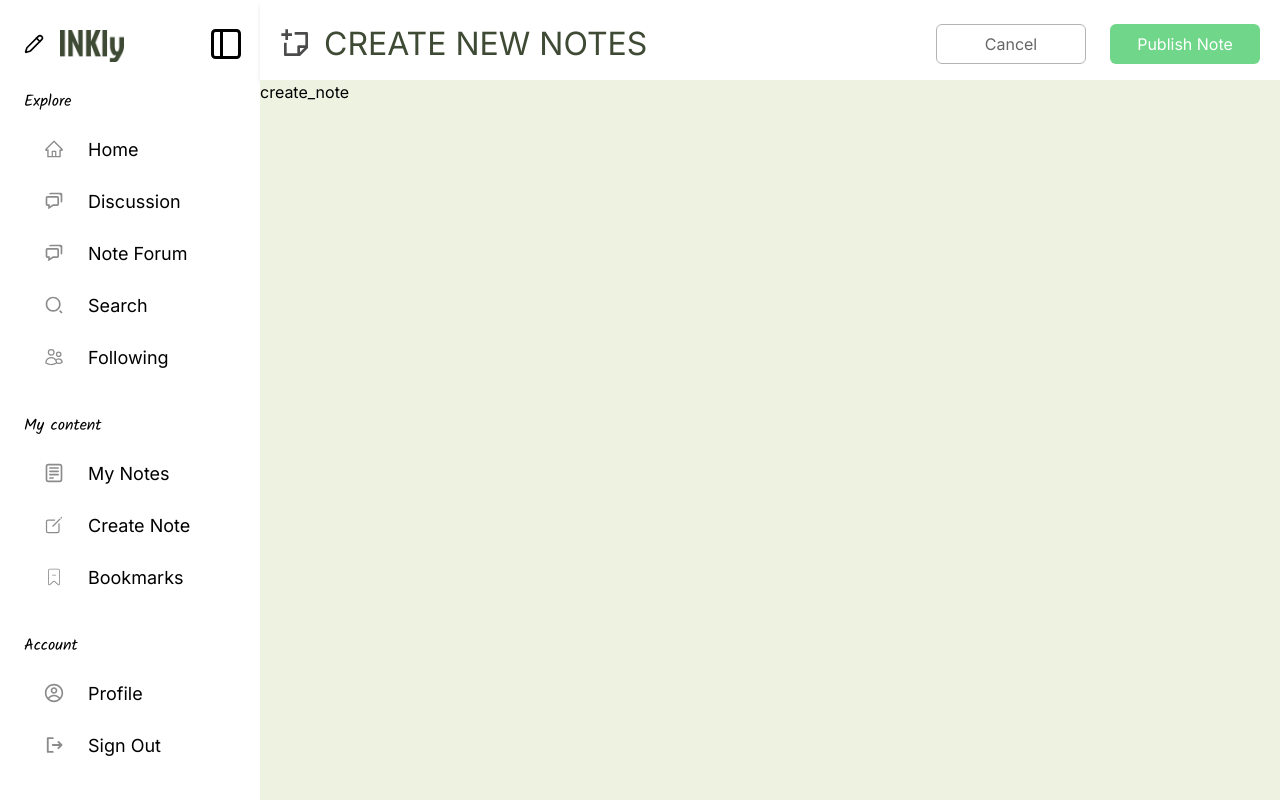
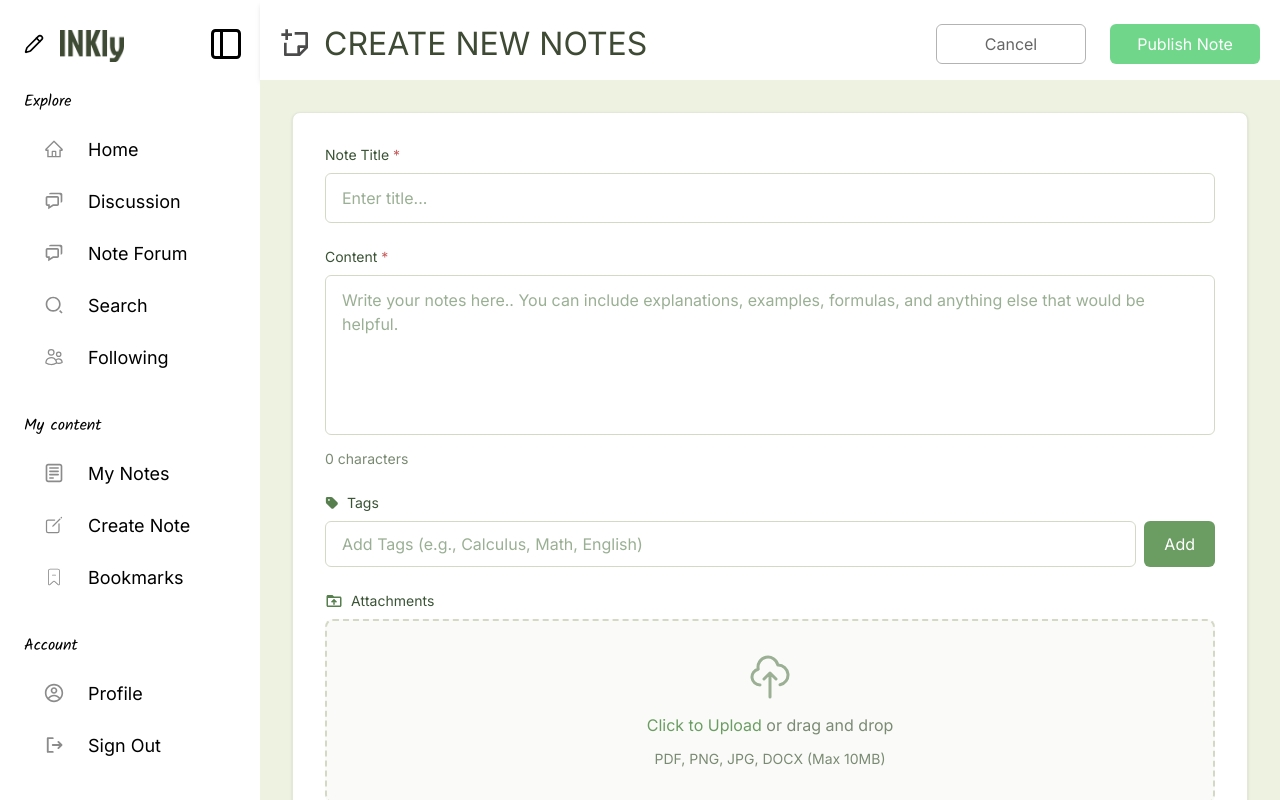
Before and after one commit to hamnuttapat1/Inkly, a React (Vite) app in the folder frontend/: page /create_note in a window 1280 px wide. Built offline with nearby package versions, Linux system fonts and the light colour scheme.

Commit message:
create_note
create note + topbar

```diff
--- a/frontend/src/components/create_note/create_note_page.jsx
+++ b/frontend/src/components/create_note/create_note_page.jsx
@@ -1,13 +1,251 @@
-import React from 'react'
+import React, { useState } from 'react';
+import { FaTag } from "react-icons/fa6";
+import { MdDriveFolderUpload } from "react-icons/md";
 
 const Create_note_page = () => {
+  const [noteTitle, setNoteTitle] = useState('');
+  const [content, setContent] = useState('');
+  const [tagInput, setTagInput] = useState('');
+  const [tags, setTags] = useState([]);
+  const [attachments, setAttachments] = useState([]);
+  const [dragActive, setDragActive] = useState(false);
+
+  const handleAddTag = () => {
+    if (tagInput.trim() && !tags.includes(tagInput.trim())) {
+      setTags([...tags, tagInput.trim()]);
+      setTagInput('');
+    }
+  };
+
+  const handleRemoveTag = (tagToRemove) => {
+    setTags(tags.filter(tag => tag !== tagToRemove));
+  };
+
+  const handleDrag = (e) => {
+    e.preventDefault();
+    e.stopPropagation();
+    if (e.type === "dragenter" || e.type === "dragover") {
+      setDragActive(true);
+    } else if (e.type === "dragleave") {
+      setDragActive(false);
+    }
+  };
+
+  const handleDrop = (e) => {
+    e.preventDefault();
+    e.stopPropagation();
+    setDragActive(false);
+
+    if (e.dataTransfer.files && e.dataTransfer.files[0]) {
+      handleFiles(e.dataTransfer.files);
+    }
+  };
+
+  const handleFileInput = (e) => {
+    if (e.target.files && e.target.files[0]) {
+      handleFiles(e.target.files);
+    }
+  };
+
+  const handleFiles = (files) => {
+    const validTypes = ['application/pdf', 'image/png', 'image/jpeg', 'application/vnd.openxmlformats-officedocument.wordprocessingml.document'];
+    const maxSize = 10 * 1024 * 1024; // 10MB
+
+    Array.from(files).forEach(file => {
+      if (validTypes.includes(file.type) && file.size <= maxSize) {
+        setAttachments(prev => [...prev, file]);
+      } else {
+        alert(`File ${file.name} is not valid. Please upload PDF, PNG, JPG, or DOCX files under 10MB.`);
+      }
+    });
+  };
+
+  const handleRemoveAttachment = (index) => {
+    setAttachments(attachments.filter((_, i) => i !== index));
+  };
+
+  const handlePublish = () => {
+    if (!noteTitle.trim() || !content.trim()) {
+      alert('Please fill in both title and content fields.');
+      return;
+    }
+
+    const noteData = {
+      title: noteTitle,
+      content: content,
+      tags: tags,
+      attachments: attachments.map(f => f.name),
+      createdAt: new Date().toISOString()
+    };
+
+    console.log('Publishing note:', noteData);
+    // Add your publish logic here
+  };
+
+  const handleCancel = () => {
+    if (window.confirm('Are you sure you want to cancel? All unsaved changes will be lost.')) {
+      setNoteTitle('');
+      setContent('');
+      setTags([]);
+      setAttachments([]);
+    }
+  };
+
   return (
-    <div className='w-full h-full bg-[#EEF2E1] overflow-auto'>
-      <div className=''>
-        <p>create_note</p>
+    <div className='w-full min-h-screen bg-[#EEF2E1] overflow-auto font-["Inter"]'>
+      {/* Main Content */}
+      <div className='max-w-5xl mx-auto p-8'>
+        <div className='bg-white rounded-lg shadow-sm border border-[#E3E8D9] p-8'>
+
+          {/* Note Title */}
+          <div className='mb-6'>
+            <label className='block text-sm font-medium text-[#3A5335] mb-2'>
+              Note Title <span className='text-[#C85A5A]'>*</span>
+            </label>
+            <input
+              type='text'
+              value={noteTitle}
+              onChange={(e) => setNoteTitle(e.target.value)}
+              placeholder='Enter title...'
+              className='w-full px-4 py-3 border border-[#D4D9C6] rounded-md focus:outline-none focus:ring-2 focus:ring-[#6B9D63] focus:border-transparent transition-all text-[#2C3E28] placeholder:text-[#9AAF94]'
+            />
+          </div>
+
+          {/* Content */}
+          <div className='mb-6'>
+            <label className='block text-sm font-medium text-[#3A5335] mb-2'>
+              Content <span className='text-[#C85A5A]'>*</span>
+            </label>
+            <textarea
+              value={content}
+              onChange={(e) => setContent(e.target.value)}
+              placeholder='Write your notes here.. You can include explanations, examples, formulas, and anything else that would be helpful.'
+              className='w-full px-4 py-3 border border-[#D4D9C6] rounded-md focus:outline-none focus:ring-2 focus:ring-[#6B9D63] focus:border-transparent transition-all resize-none h-40 text-[#2C3E28] placeholder:text-[#9AAF94]'
+            />
+            <p className='text-sm text-[#7A8A73] mt-2'>
+              {content.length} characters
+            </p>
+          </div>
+
+          {/* Tags */}
+          <div className='mb-6'>
+            <label className='block text-sm font-medium text-[#3A5335] mb-2 flex items-center gap-2'>
+              <FaTag className='text-[#577F4E]' size={14} />
+              Tags
+            </label>
+            <div className='flex gap-2'>
+              <input
+                type='text'
+                value={tagInput}
+                onChange={(e) => setTagInput(e.target.value)}
+                onKeyPress={(e) => e.key === 'Enter' && handleAddTag()}
+                placeholder='Add Tags (e.g., Calculus, Math, English)'
+                className='flex-1 px-4 py-2.5 border border-[#D4D9C6] rounded-md focus:outline-none focus:ring-2 focus:ring-[#6B9D63] focus:border-transparent transition-all text-[#2C3E28] placeholder:text-[#9AAF94]'
+              />
+              <button
+                onClick={handleAddTag}
+                className='px-5 py-2.5 bg-[#6B9D63] text-white rounded-md hover:bg-[#577F4E] transition-all duration-200 font-medium'
+              >
+                Add
+              </button>
+            </div>
+            {tags.length > 0 && (
+              <div className='flex flex-wrap gap-2 mt-3'>
+                {tags.map((tag, index) => (
+                  <span
+                    key={index}
+                    className='inline-flex items-center gap-2 px-3 py-1.5 bg-[#E8F0E5] text-[#577F4E] rounded-full text-sm border border-[#C7D9C1]'
+                  >
+                    {tag}
+                    <button
+                      onClick={() => handleRemoveTag(tag)}
+                      className='hover:text-[#C85A5A] transition-colors'
+                    >
+                      ×
+                    </button>
+                  </span>
+                ))}
+              </div>
+            )}
+          </div>
+
+          {/* Attachments */}
+          <div>
+            <label className='block text-sm font-medium text-[#3A5335] mb-2 flex items-center gap-2'>
+              <MdDriveFolderUpload className='text-[#577F4E]' size={18} />
+              Attachments
+            </label>
+            <div
+              onDragEnter={handleDrag}
+              onDragLeave={handleDrag}
+              onDragOver={handleDrag}
+              onDrop={handleDrop}
+              className={`border-2 border-dashed rounded-lg p-8 text-center transition-all ${
+                dragActive
+                  ? 'border-[#6B9D63] bg-[#F0F5ED]'
+                  : 'border-[#D4D9C6] bg-[#FAFBF8]'
+              }`}
+            >
+              <input
+                type='file'
+                id='file-upload'
+                onChange={handleFileInput}
+                accept='.pdf,.png,.jpg,.jpeg,.docx'
+                multiple
+                className='hidden'
+              />
+              <label htmlFor='file-upload' className='cursor-pointer'>
+                <div className='flex flex-col items-center gap-3'>
+                  <svg className="w-12 h-12 text-[#9AAF94]" fill="none" stroke="currentColor" viewBox="0 0 24 24">
+                    <path strokeLinecap="round" strokeLinejoin="round" strokeWidth={1.5} d="M7 16a4 4 0 01-.88-7.903A5 5 0 1115.9 6L16 6a5 5 0 011 9.9M15 13l-3-3m0 0l-3 3m3-3v12" />
+                  </svg>
+                  <div>
+                    <span className='text-[#6B9D63] font-medium hover:underline'>Click to Upload</span>
+                    <span className='text-[#7A8A73]'> or drag and drop</span>
+                  </div>
+                  <p className='text-sm text-[#7A8A73]'>
+                    PDF, PNG, JPG, DOCX (Max 10MB)
+                  </p>
+                </div>
+              </label>
+            </div>
+
+            {attachments.length > 0 && (
+              <div className='mt-4 space-y-2'>
+                {attachments.map((file, index) => (
+                  <div
+                    key={index}
+                    className='flex items-center justify-between p-3 bg-[#F5F7EF] rounded-md border border-[#E3E8D9]'
+                  >
+                    <div className='flex items-center gap-3'>
+                      <svg className="w-5 h-5 text-[#577F4E]" fill="currentColor" viewBox="0 0 20 20">
+                        <path fillRule="evenodd" d="M8 4a3 3 0 00-3 3v4a5 5 0 0010 0V7a1 1 0 112 0v4a7 7 0 11-14 0V7a5 5 0 0110 0v4a3 3 0 11-6 0V7a1 1 0 012 0v4a1 1 0 102 0V7a3 3 0 00-3-3z" clipRule="evenodd" />
+                      </svg>
+                      <div>
+                        <p className='text-sm font-medium text-[#2C3E28]'>{file.name}</p>
+                        <p className='text-xs text-[#7A8A73]'>
+                          {(file.size / 1024 / 1024).toFixed(2)} MB
+                        </p>
+                      </div>
+                    </div>
+                    <button
+                      onClick={() => handleRemoveAttachment(index)}
+                      className='text-[#C85A5A] hover:text-[#A84848] transition-colors'
+                    >
+                      <svg className="w-5 h-5" fill="none" stroke="currentColor" viewBox="0 0 24 24">
+                        <path strokeLinecap="round" strokeLinejoin="round" strokeWidth={2} d="M6 18L18 6M6 6l12 12" />
+                      </svg>
+                    </button>
+                  </div>
+                ))}
+              </div>
+            )}
+          </div>
+
+        </div>
       </div>
     </div>
-  )
-}
+  );
+};
 
-export default Create_note_page
+export default Create_note_page;
--- a/frontend/src/components/create_note/create_note_top_bar.jsx
+++ b/frontend/src/components/create_note/create_note_top_bar.jsx
@@ -6,7 +6,7 @@ const Create_note_top_bar = () => {
         <div className='w-full bg-white shadow-md py-3'>
             <div className='flex flex-row gap-3 items-center mt-2'>
                 <RiStickyNoteAddLine size={32} className='opacity-70 ml-5' />
-                <p className='font-["Julius Sans One"] text-[32px] text-[#3E4A34] font-thin select-none'>CREATE NEW NOTES</p>
+                <p className='font-["Inter"] text-[32px] text-[#3E4A34] font-thin select-none'>CREATE NEW NOTES</p>
                 <div className='flex gap-6 ml-auto mr-5'>
                     <button className='w-[150px] h-[40px] rounded-md border border-[#838181] opacity-60 font-["Inter"] text-[16px] cursor-pointer hover:bg-gray-100 hover:opacity-100 hover:border-[#5a5a5a] transition-all duration-200'>Cancel</button>
                     <button className='w-[150px] h-[40px] rounded-md bg-[#34C759]/70 text-white font-["Inter"] text-[16px] cursor-pointer hover:bg-[#34C759] hover:scale-105 transition-all duration-200'>Publish Note</button>
```
Also changed, not shown: 1 other file (tests, documents, lock files or other folders).
